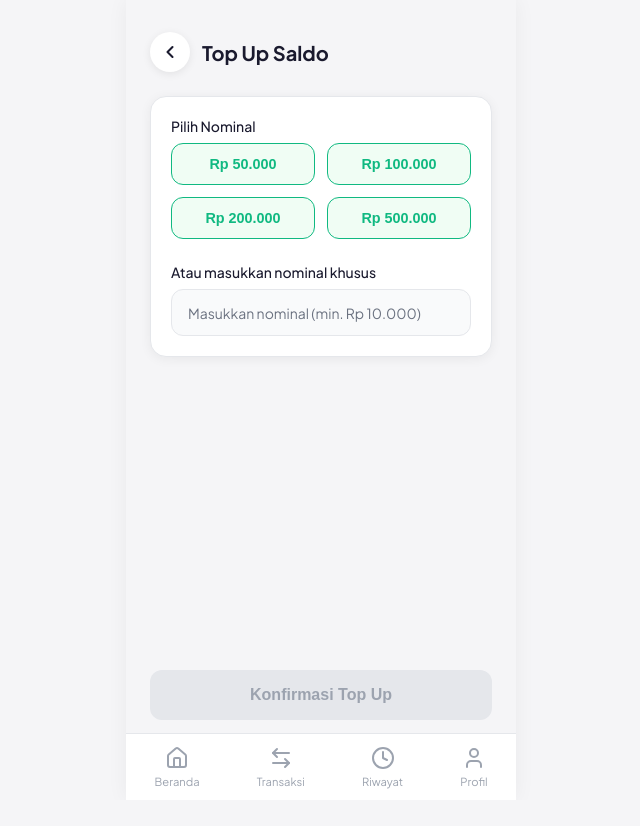
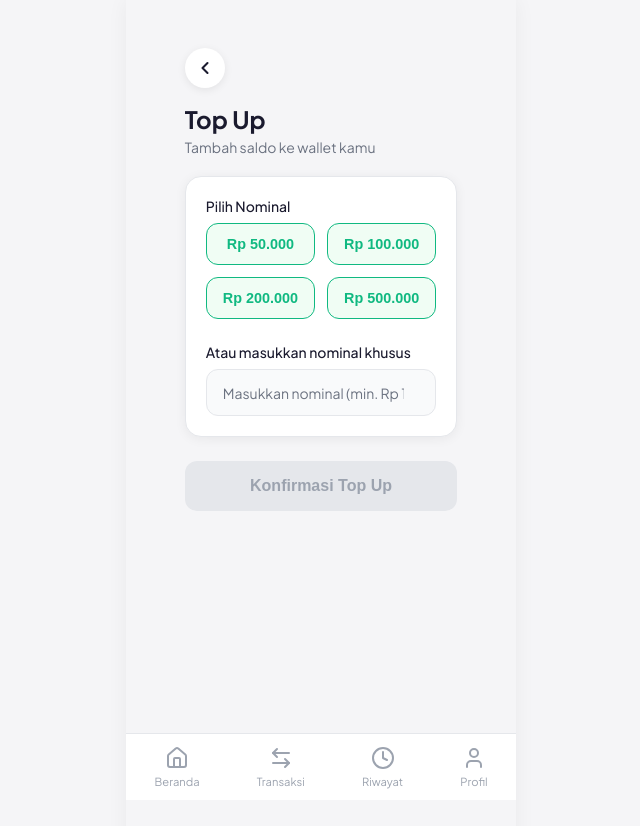
Before and after one commit to kiagusgatot/mini-wallet, a React (Vite) app in the folder frontend-react/: page /topup in a window 1280 px wide. Shown: the top 826 px of the page, without its empty margins (319-959 px from the left). Before the commit the page ends 800 px from the top, so only its background shows below. Built offline with nearby package versions, Linux system fonts and the light colour scheme; sample sign-in values are in the browser's storage; the HTML template or start-up script is replaced by a standard one.

Commit message:
feat(ux): implement unified PageLayout system across all pages for consistent spacing and typography

```diff
--- /dev/null
+++ b/frontend-react/src/components/PageLayout.jsx
@@ -0,0 +1,61 @@
+import BackButton from './BackButton';
+
+const PageLayout = ({
+  title,
+  subtitle,
+  showBack = false,
+  backTo,
+  children
+}) => {
+  return (
+    <div style={{
+      minHeight: '100vh',
+      background: '#F5F5F7',
+      maxWidth: '390px',
+      margin: '0 auto',
+      boxSizing: 'border-box',
+      paddingBottom: '80px',
+    }}>
+      {/* Header */}
+      <div style={{
+        padding: '24px 20px 0px 20px',
+        marginBottom: '20px',
+      }}>
+        {showBack && (
+          <div style={{ marginBottom: '16px' }}>
+            <BackButton to={backTo} />
+          </div>
+        )}
+        {title && (
+          <h1 style={{
+            fontSize: '24px',
+            fontWeight: 700,
+            color: '#1A1A2E',
+            margin: 0,
+            marginBottom: subtitle ? '4px' : '0',
+          }}>
+            {title}
+          </h1>
+        )}
+        {subtitle && (
+          <p style={{
+            fontSize: '14px',
+            color: '#6B7280',
+            margin: 0,
+          }}>
+            {subtitle}
+          </p>
+        )}
+      </div>
+
+      {/* Content */}
+      <div style={{
+        padding: '0 20px',
+      }}>
+        {children}
+      </div>
+    </div>
+  );
+};
+
+export default PageLayout;
--- a/frontend-react/src/pages/CreatePinPage.jsx
+++ b/frontend-react/src/pages/CreatePinPage.jsx
@@ -2,6 +2,7 @@ import { useState, useEffect } from 'react';
 import { useNavigate } from 'react-router-dom';
 import { pinApi } from '../services/api';
 import Numpad from '../components/Numpad';
+import PageLayout from '../components/PageLayout';
 
 export default function CreatePinPage() {
   const navigate = useNavigate();
@@ -43,12 +44,12 @@ export default function CreatePinPage() {
   }, [pin, navigate]);
 
   return (
-    <div className="auth-container">
-      <div style={{ flex: 1, display: 'flex', flexDirection: 'column', justifyContent: 'center' }}>
-        <h1 className="text-center font-bold mb-2 text-dark" style={{ fontSize: '1.75rem' }}>Buat PIN Baru</h1>
-        <p className="text-center text-muted mb-8">
-          Buat PIN 6 digit untuk keamanan akun Anda
-        </p>
+    <PageLayout
+      title="Buat PIN"
+      subtitle="Buat PIN 6 digit untuk keamanan akun"
+      showBack={false}
+    >
+      <div style={{ display: 'flex', flexDirection: 'column', marginTop: '40px' }}>
 
         {error && <div className="alert alert-error">{error}</div>}
 
@@ -79,6 +80,6 @@ export default function CreatePinPage() {
           <Numpad onKeyPress={handlePinPress} onDelete={handlePinDelete} />
         </div>
       </div>
-    </div>
+    </PageLayout>
   );
 }
--- a/frontend-react/src/pages/DashboardPage.jsx
+++ b/frontend-react/src/pages/DashboardPage.jsx
@@ -3,6 +3,7 @@ import { useNavigate } from 'react-router-dom';
 import { ArrowDown, ArrowUpRight, Plus, Send } from 'lucide-react';
 import api from '../services/api';
 import PageTransition from '../components/PageTransition';
+import PageLayout from '../components/PageLayout';
 import AnimatedCounter from '../components/AnimatedCounter';
 import { motion } from 'framer-motion';
 import { BarChart, Bar, XAxis, Tooltip, ResponsiveContainer } from 'recharts';
@@ -85,12 +86,10 @@ export default function DashboardPage() {
 
   return (
     <PageTransition>
-      <div className="flex items-center justify-between mb-6 pt-2">
-        <div>
-          <h1 className="font-bold text-dark" style={{ fontSize: '1.25rem' }}>Halo, {data.user?.name ?? 'Pengguna'} 👋</h1>
-          <p className="text-muted" style={{ fontSize: '0.9rem', marginTop: '4px' }}>Selamat datang kembali</p>
-        </div>
-      </div>
+      <PageLayout
+        title={`Halo, ${data.user?.name ?? 'Pengguna'} 👋`}
+        subtitle="Selamat datang kembali"
+      >
 
       <div className="card mb-6" style={{ padding: '1.5rem' }}>
         <p className="text-muted font-medium mb-2" style={{ fontSize: '0.9rem' }}>Total Saldo</p>
@@ -228,6 +227,7 @@ export default function DashboardPage() {
           )}
         </div>
       </div>
+      </PageLayout>
     </PageTransition>
   );
 }
--- a/frontend-react/src/pages/HistoryPage.jsx
+++ b/frontend-react/src/pages/HistoryPage.jsx
@@ -3,6 +3,7 @@ import { useState, useEffect } from 'react';
 import { Clock } from 'lucide-react';
 import api from '../services/api';
 import PageTransition from '../components/PageTransition';
+import PageLayout from '../components/PageLayout';
 
 export default function HistoryPage() {
 
@@ -35,9 +36,11 @@ export default function HistoryPage() {
 
   return (
     <PageTransition>
-      <div className="flex items-center mb-6 pt-2">
-        <h1 className="font-bold text-dark" style={{ fontSize: '1.2rem' }}>Riwayat Transaksi</h1>
-      </div>
+      <PageLayout
+        title="Riwayat"
+        subtitle="Semua riwayat transaksi kamu"
+        showBack={false}
+      >
 
       <div className="flex gap-2 mb-6" style={{ overflowX: 'auto', paddingBottom: '4px' }}>
         <button
@@ -125,6 +128,7 @@ export default function HistoryPage() {
           </table>
         </div>
       )}
+      </PageLayout>
     </PageTransition>
   );
 }
--- a/frontend-react/src/pages/PinLoginPage.jsx
+++ b/frontend-react/src/pages/PinLoginPage.jsx
@@ -3,6 +3,7 @@ import { useNavigate } from 'react-router-dom';
 import { pinApi } from '../services/api';
 import { useAuth } from '../hooks/useAuth';
 import Numpad from '../components/Numpad';
+import PageLayout from '../components/PageLayout';
 
 export default function PinLoginPage() {
   const navigate = useNavigate();
@@ -107,12 +108,13 @@ export default function PinLoginPage() {
   };
 
   return (
-    <div className="auth-container">
-      <div style={{ flex: 1, display: 'flex', flexDirection: 'column', justifyContent: 'center' }}>
-        <h1 className="text-center font-bold mb-2 text-dark" style={{ fontSize: '1.75rem' }}>Mini Wallet</h1>
-        <p className="text-center text-muted mb-8">
-          Masukkan 6 digit PIN kamu
-        </p>
+    <PageLayout
+      title="Masukkan PIN"
+      subtitle="Masukkan PIN 6 digit kamu"
+      showBack={true}
+      backTo="/login"
+    >
+      <div style={{ display: 'flex', flexDirection: 'column', marginTop: '40px' }}>
 
         {error && <div className="alert alert-error">{error}</div>}
 
@@ -152,6 +154,6 @@ export default function PinLoginPage() {
           <Numpad onKeyPress={handlePinPress} onDelete={handlePinDelete} />
         </div>
       </div>
-    </div>
+    </PageLayout>
   );
 }
--- a/frontend-react/src/pages/ProfilePage.jsx
+++ b/frontend-react/src/pages/ProfilePage.jsx
@@ -4,6 +4,7 @@ import { LogOut, User as UserIcon } from 'lucide-react';
 import api from '../services/api';
 import { useAuth } from '../hooks/useAuth';
 import PageTransition from '../components/PageTransition';
+import PageLayout from '../components/PageLayout';
 import { motion } from 'framer-motion';
 
 export default function ProfilePage() {
@@ -28,9 +29,11 @@ export default function ProfilePage() {
 
   return (
     <PageTransition>
-      <div className="flex items-center mb-8 pt-2">
-        <h1 className="font-bold text-dark" style={{ fontSize: '1.5rem' }}>Profil</h1>
-      </div>
+      <PageLayout
+        title="Profil"
+        subtitle="Informasi akun kamu"
+        showBack={false}
+      >
 
       <div className="card text-center mb-6" style={{ padding: '2rem 1.5rem' }}>
         <div style={{
@@ -70,6 +73,7 @@ export default function ProfilePage() {
           </div>
         </motion.button>
       </div>
+      </PageLayout>
     </PageTransition>
   );
 }
--- a/frontend-react/src/pages/TopUpPage.jsx
+++ b/frontend-react/src/pages/TopUpPage.jsx
@@ -3,7 +3,7 @@ import { useNavigate } from 'react-router-dom';
 import api from '../services/api';
 import PageTransition from '../components/PageTransition';
 import { motion } from 'framer-motion';
-import BackButton from '../components/BackButton';
+import PageLayout from '../components/PageLayout';
 
 export default function TopUpPage() {
   const navigate = useNavigate();
@@ -39,12 +39,12 @@ export default function TopUpPage() {
 
   return (
     <PageTransition>
-      <div style={{ display: 'flex', alignItems: 'center', gap: '12px', marginBottom: '24px', paddingTop: '8px' }}>
-        <BackButton />
-        <h1 style={{ fontSize: '20px', fontWeight: 700, color: '#1A1A2E', margin: 0 }}>
-          Top Up Saldo
-        </h1>
-      </div>
+      <PageLayout
+        title="Top Up"
+        subtitle="Tambah saldo ke wallet kamu"
+        showBack={true}
+        backTo="/transaksi"
+      >
 
       {error && <div className="alert alert-error">{error}</div>}
 
@@ -104,6 +104,7 @@ export default function TopUpPage() {
           </motion.button>
         </div>
       </form>
+      </PageLayout>
     </PageTransition>
   );
 }
--- a/frontend-react/src/pages/TransaksiPage.jsx
+++ b/frontend-react/src/pages/TransaksiPage.jsx
@@ -1,6 +1,8 @@
 import { useNavigate } from 'react-router-dom';
 import { motion } from 'framer-motion';
 import { Wallet, Send } from 'lucide-react';
+import PageLayout from '../components/PageLayout';
+import PageTransition from '../components/PageTransition';
 
 const TransaksiPage = () => {
   const navigate = useNavigate();
@@ -23,34 +25,11 @@ const TransaksiPage = () => {
   ];
 
   return (
-    <div style={{
-      minHeight: '100vh',
-      background: '#F5F5F7',
-      padding: '24px 20px',
-      maxWidth: '390px',
-      margin: '0 auto',
-      boxSizing: 'border-box',
-    }}>
-
-      {/* Header */}
-      <div style={{ marginBottom: '28px' }}>
-        <h1 style={{
-          fontSize: '24px',
-          fontWeight: 700,
-          color: '#1A1A2E',
-          margin: 0,
-          marginBottom: '4px',
-        }}>
-          Transaksi
-        </h1>
-        <p style={{
-          fontSize: '14px',
-          color: '#6B7280',
-          margin: 0,
-        }}>
-          Pilih jenis transaksi
-        </p>
-      </div>
+    <PageTransition>
+      <PageLayout
+        title="Transaksi"
+        subtitle="Pilih jenis transaksi"
+      >
 
       {/* Card Menu */}
       <div style={{
@@ -120,7 +99,8 @@ const TransaksiPage = () => {
           </motion.div>
         ))}
       </div>
-    </div>
+      </PageLayout>
+    </PageTransition>
   );
 };
 
--- a/frontend-react/src/pages/TransferPage.jsx
+++ b/frontend-react/src/pages/TransferPage.jsx
@@ -3,7 +3,7 @@ import { useNavigate } from 'react-router-dom';
 import api from '../services/api';
 import PageTransition from '../components/PageTransition';
 import { motion } from 'framer-motion';
-import BackButton from '../components/BackButton';
+import PageLayout from '../components/PageLayout';
 
 export default function TransferPage() {
   const navigate = useNavigate();
@@ -51,12 +51,12 @@ export default function TransferPage() {
 
   return (
     <PageTransition>
-      <div style={{ display: 'flex', alignItems: 'center', gap: '12px', marginBottom: '24px', paddingTop: '8px' }}>
-        <BackButton />
-        <h1 style={{ fontSize: '20px', fontWeight: 700, color: '#1A1A2E', margin: 0 }}>
-          Transfer
-        </h1>
-      </div>
+      <PageLayout
+        title="Transfer"
+        subtitle="Kirim saldo ke pengguna lain"
+        showBack={true}
+        backTo="/transaksi"
+      >
 
       {error && <div className="alert alert-error">{error}</div>}
 
@@ -113,6 +113,7 @@ export default function TransferPage() {
           </motion.button>
         </div>
       </form>
+      </PageLayout>
     </PageTransition>
   );
 }
```
